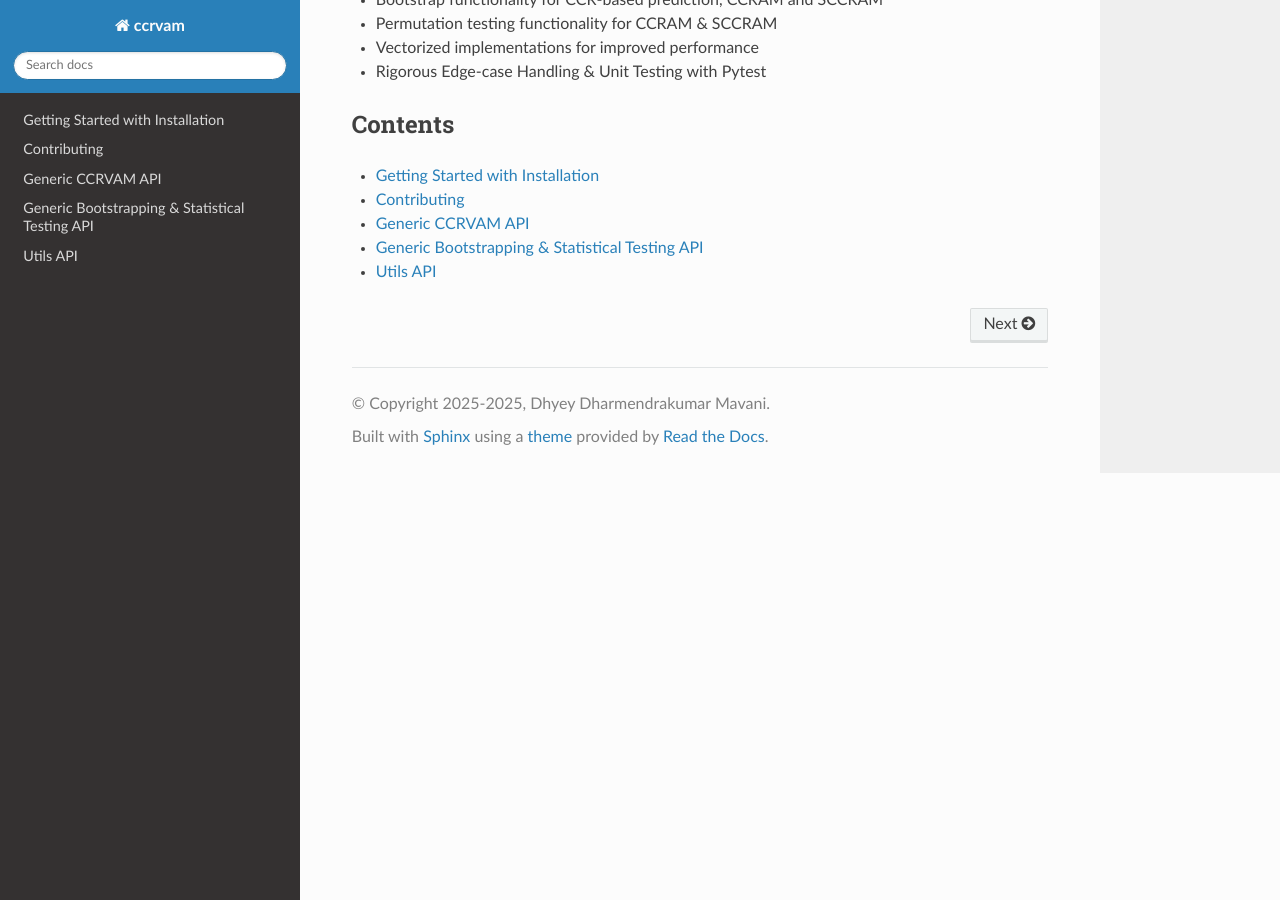
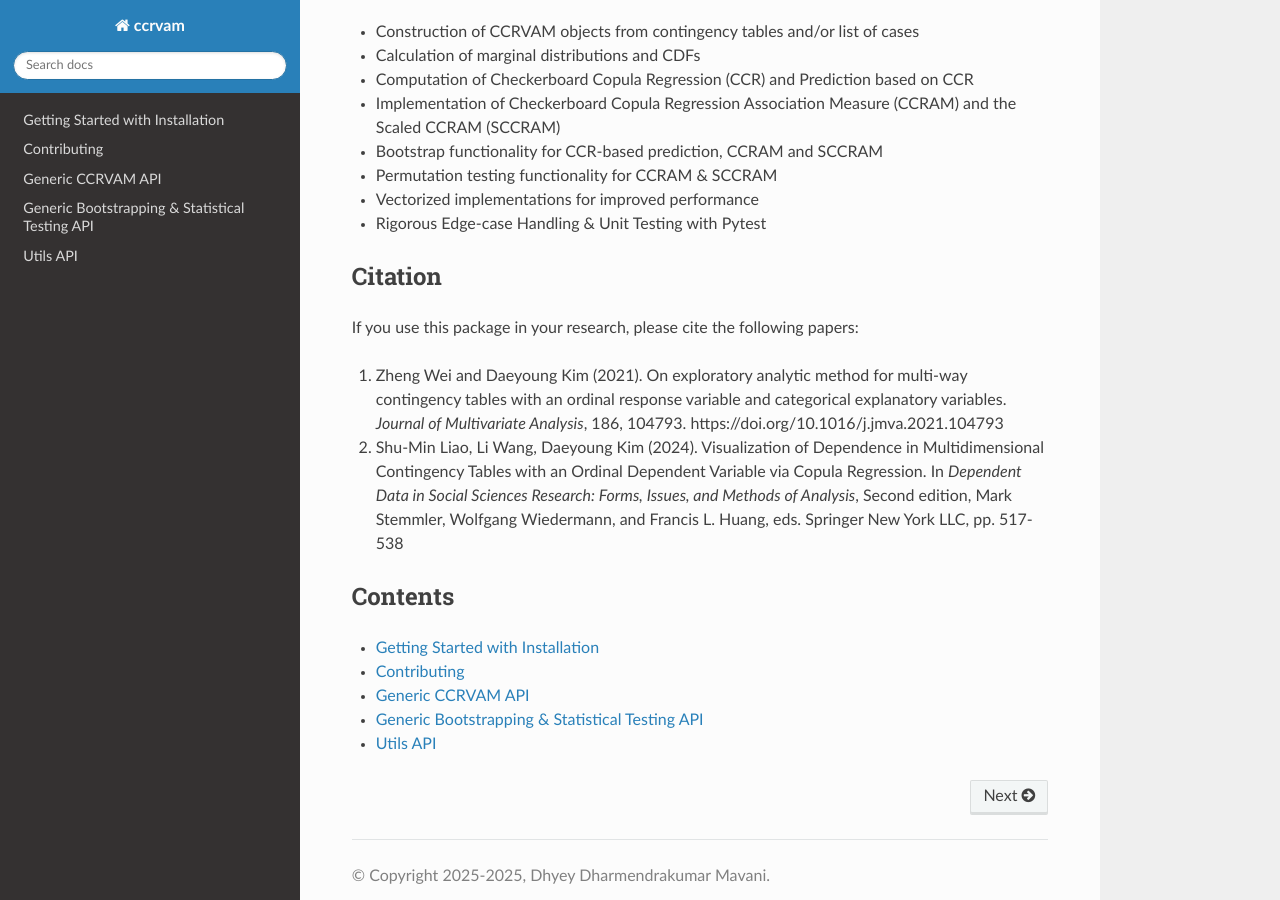
Before and after one commit to DhyeyMavani2003/ccrvam, a Sphinx documentation site: the page built from docs/index.md, in a window 1280 px wide and 900 px high, scrolled down 1501 px. Built offline with Sphinx 7.4.7 and the Read the Docs theme 3.1.0, drawn with Linux system fonts in a browser that asks for light colours; some of the changed text lies outside the part shown.

Commit message:
Update README and documentation; add authors and citation sections, bump version to 0.7.0, and include seaborn in requirements

````diff
--- a/ccrvam/__init__.py
+++ b/ccrvam/__init__.py
@@ -9,7 +9,7 @@ from ccrvam.checkerboard.genstatsim import (
         permutation_test_ccram,
     )
 
-__version__ = "0.6.0"
+__version__ = "0.7.0"
 __all__ = [
   "GenericCCRVAM",
   "DataProcessor",
--- a/docs/index.md
+++ b/docs/index.md
@@ -7,6 +7,12 @@
 [![Documentation Status](https://readthedocs.org/projects/ccrvam/badge/?version=latest)](https://ccrvam.readthedocs.io/en/latest/?badge=latest)
 [![Coverage Status](https://coveralls.io/repos/github/DhyeyMavani2003/ccrvam/badge.svg?branch=main)](https://coveralls.io/github/DhyeyMavani2003/ccrvam?branch=main)
 [![Built with PyPi Template](https://img.shields.io/badge/PyPi_Template-v0.7.0-blue.svg)](https://github.com/christophevg/pypi-template)
+
+## Authors
+
+- Dhyey Mavani
+- Daeyoung Kim
+- Shu-Min Liao
 
 ## Installation
 
@@ -64,6 +70,15 @@ For detailed examples in Jupyter Notebooks and beyond (organized by functionalit
 - Vectorized implementations for improved performance
 - Rigorous Edge-case Handling & Unit Testing with Pytest
 
+## Citation
+
+If you use this package in your research, please cite the following papers:
+
+1. Zheng Wei and Daeyoung Kim (2021). On exploratory analytic method for multi-way contingency tables with an ordinal response variable and categorical explanatory variables. *Journal of Multivariate Analysis*, 186, 104793. https://doi.org/10.1016/j.jmva.2021.104793
+
+2. Shu-Min Liao, Li Wang, Daeyoung Kim (2024). Visualization of Dependence in Multidimensional Contingency Tables with an Ordinal Dependent Variable via Copula Regression. In *Dependent Data in Social Sciences Research: Forms, Issues, and Methods of Analysis*, Second edition, Mark Stemmler, Wolfgang Wiedermann, and Francis L. Huang, eds. Springer New York LLC, pp. 517-538
+
+
 ## Contents
 
 ```{toctree}
--- a/requirements.txt
+++ b/requirements.txt
@@ -4,3 +4,4 @@ pytest
 pandas
 matplotlib
 coverage
+seaborn
--- a/setup.py
+++ b/setup.py
@@ -3,7 +3,7 @@ import re
 import setuptools
 
 NAME             = "ccrvam"
-AUTHOR           = "Dhyey Mavani"
+AUTHOR           = "Dhyey Mavani, Daeyoung Kim, Shu-Min Liao"
 AUTHOR_EMAIL     = "ddmavani2003@gmail.com"
 DESCRIPTION      = "Python implementation of Checkerboard Copula Regression-based Visualization and Association Measure"
 LICENSE          = "MIT"
@@ -20,6 +20,7 @@ INSTALL_REQUIRES = [
   "coverage",
   "scipy",
   "matplotlib",
+  "seaborn"
 
 ]
 ENTRY_POINTS = {
````
Also changed, not shown: .github/README.md, 2 other files.
